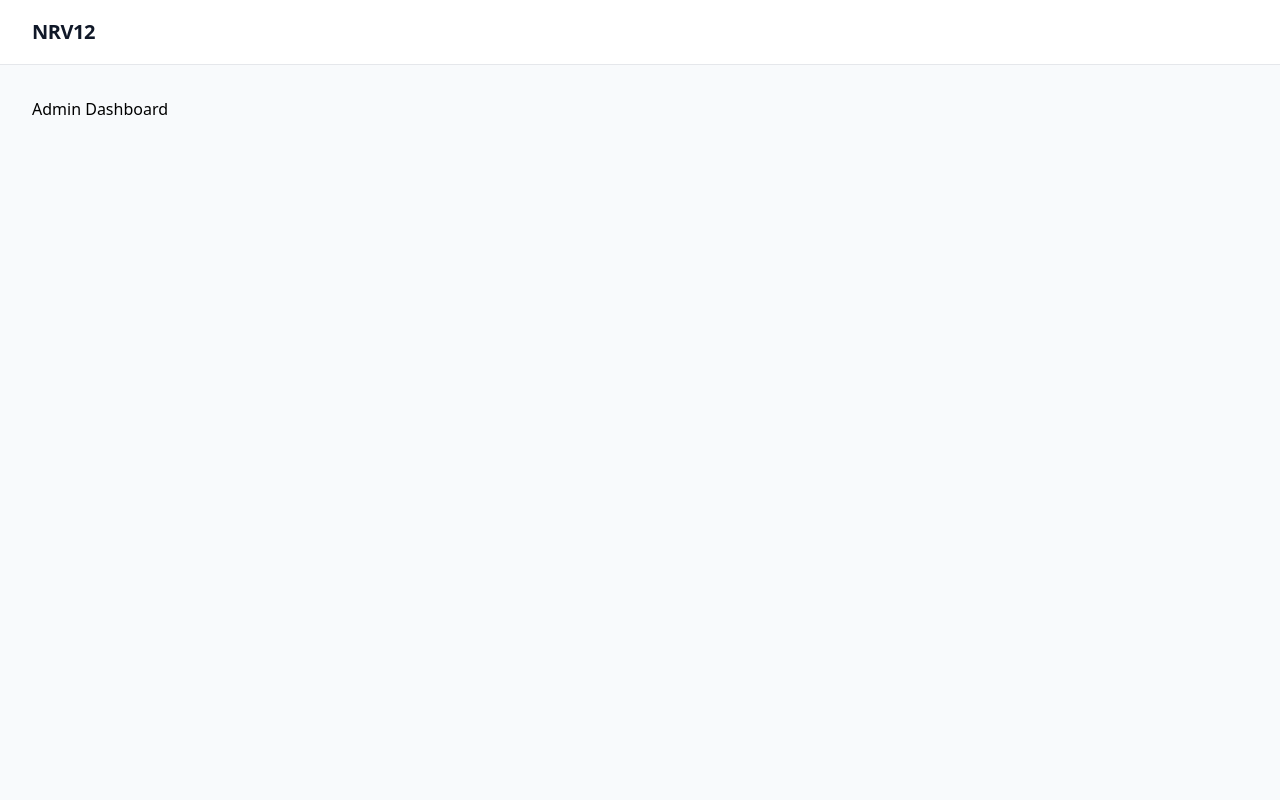
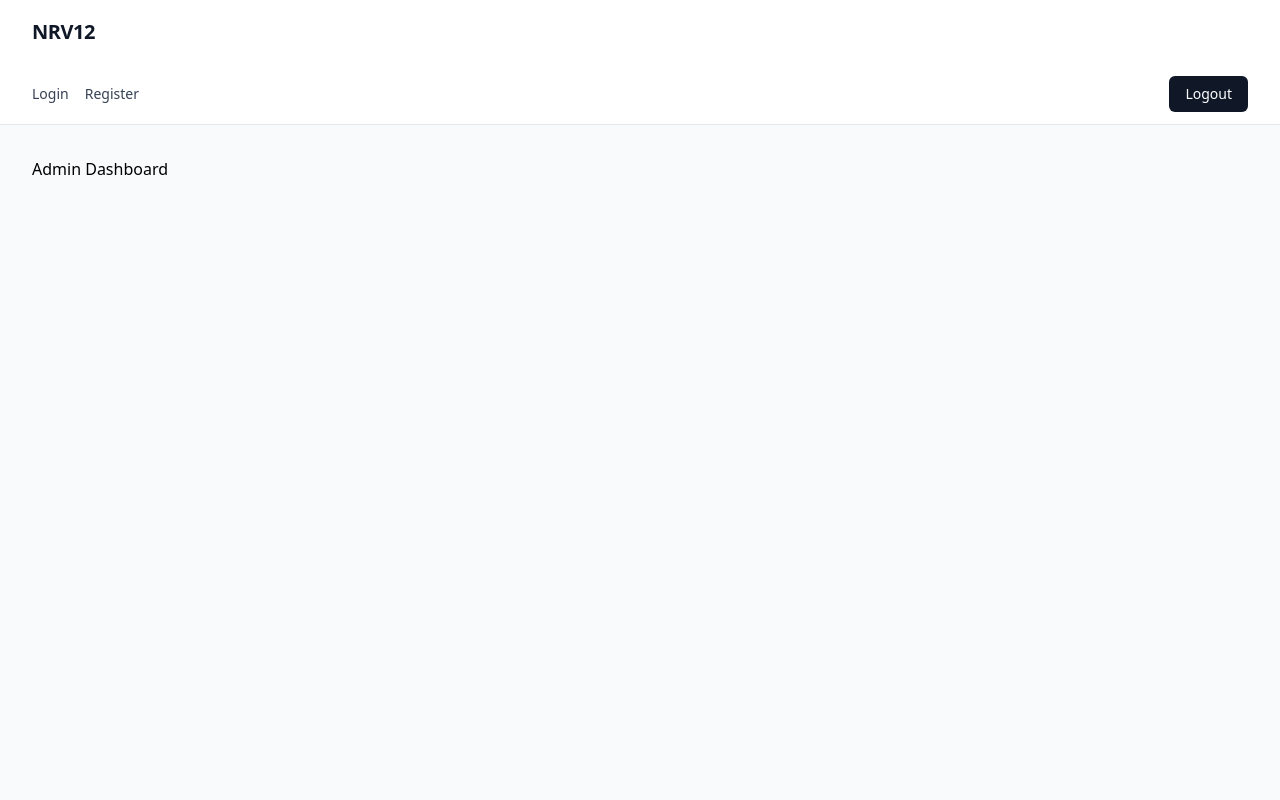
Before and after one commit to TysRzo/Mini-app--Collab, a React (Vite) app: page /admin in a window 1280 px wide. Shown: the top 800 px of the page. Built offline with nearby package versions, Linux system fonts and the light colour scheme.

Commit message:
feat: Ajout NavLink

```diff
--- a/src/layouts/Header/index.tsx
+++ b/src/layouts/Header/index.tsx
@@ -1,3 +1,5 @@
+import NavLink from '../../molecules/NavLink';
+
 const Header = () => {
     return (
         <header className="w-full border-b border-gray-200 bg-white">
@@ -6,6 +8,9 @@ const Header = () => {
                     NRV12
                 </p>
             </div>
+            <div>
+                <NavLink />
+            </div>
         </header>
     );
 };
--- /dev/null
+++ b/src/molecules/NavLink/index.tsx
@@ -0,0 +1,32 @@
+import { Link } from 'react-router';
+
+const NavLink = () => {
+    const handleLogout = () => {
+        console.log('Déconnexion');
+    };
+
+    return (
+        <nav className="mx-auto flex max-w-7xl items-center gap-4 px-4 py-3 sm:px-6 lg:px-8">
+            <Link
+                to="/login"
+                className="text-sm font-medium text-gray-700 hover:text-gray-900 transition-colors"
+            >
+                Login
+            </Link>
+            <Link
+                to="/register"
+                className="text-sm font-medium text-gray-700 hover:text-gray-900 transition-colors"
+            >
+                Register
+            </Link>
+            <button
+                onClick={handleLogout}
+                className="ml-auto rounded-md bg-gray-900 px-4 py-2 text-sm font-medium text-white hover:bg-gray-800 transition-colors"
+            >
+                Logout
+            </button>
+        </nav>
+    );
+};
+
+export default NavLink;
```
Also changed, not shown: 1 other file (tests, documents, lock files or other folders).
